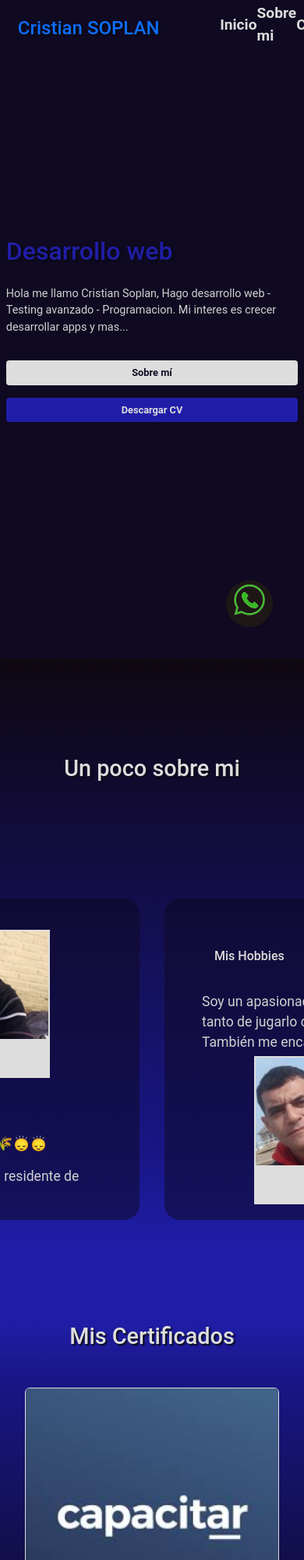
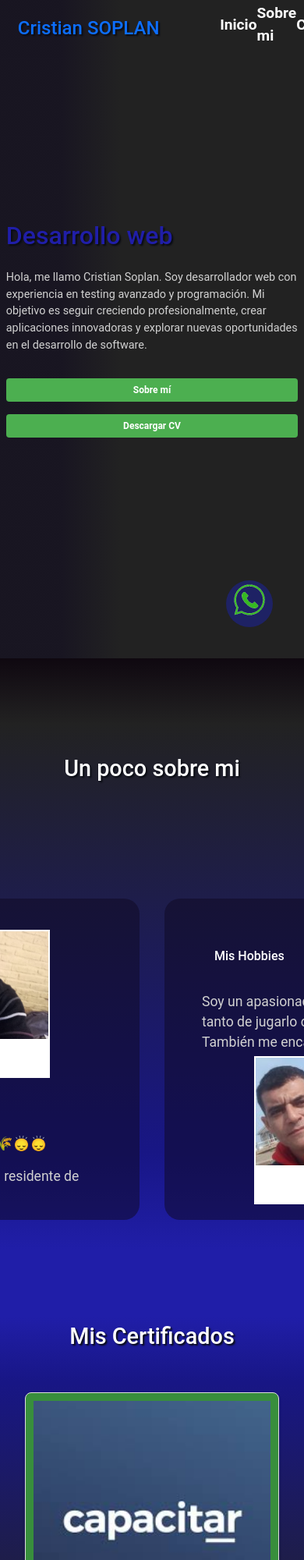
Before and after one commit to Olehidraulica-Ramirez/Portfolio.web, a plain HTML site: page index.html in a window 390 px wide. Shown: the top 2000 px of the page at 78% size. Drawn offline with nearby package versions, Linux system fonts and the light colour scheme.

Commit message:
actualizacio

```diff
--- a/index.html
+++ b/index.html
@@ -28,8 +28,8 @@
       height:60px;
       bottom:40px;
       right:40px;
-      background-color:#1d1717;
-      color:#FFF;
+      background-color:#1b24a186;
+      color:#22a722;
       border-radius:50px;
       text-align:center;
       font-size:30px;
@@ -69,10 +69,9 @@
         <div class="presentacion__contenedor_info">
           <h1 class="presentacion__titulo">Desarrollo web </h1>
           <p class="presentacion__parrafo">
-           Hola me llamo Cristian Soplan, Hago desarrollo web - Testing avanzado - Programacion.
-           Mi interes es crecer desarrollar apps y mas...
+            Hola, me llamo Cristian Soplan. Soy desarrollador web con experiencia en testing avanzado y programación. Mi objetivo es seguir creciendo profesionalmente, crear aplicaciones innovadoras y explorar nuevas oportunidades en el desarrollo de software.
+         </p>
 
-          </p>
           <div class="presentacion__contenedor_botones">
             <a href="#sobre-mi" class="boton" role="button">Sobre mí</a>
             <a
@@ -464,18 +463,20 @@ Mis Hobbies
     title="proyecto 9"
   />
   <div class="tarjeta__contenido">
-    <h3 class="tarjeta__titulo" id="titulo_proyecto_4">IA para Redes Sociales y Marketing </h3>
+    <h3 class="tarjeta__titulo" id="titulo_proyecto_4">Inteligencia artificial </h3>
     <span class="tarjeta__divisor"></span>
     <p
       class="tarjeta__parrafo scroll scroll_fino scroll_gris"
       aria-label="descripcion de proyecto personal"
       aria-describedby="titulo_proyecto_8"
     >
-    Inteligencia artificial para empresas inteligentes  </p>
-    <a href="./assets/certificados/ia empresas it.pdf" class="boton boton_oscuro" target="_blank">Ver Titulo</a>
+    Inteligencia artificial para empresas inteligentes - AIONIXS
+  </p>
+    <a href="./assets/certificados/chatgtp ia p.pdf" class="boton boton_oscuro" target="_blank">Ver Titulo</a>
   </div>
 
 </article>
+
 
         </div>
 
--- a/style.css
+++ b/style.css
@@ -622,5 +622,100 @@ body {
     .tarjeta__contenido {
       padding: 1rem;
     }
+  /* Variables */
+:root {
+  --color-principal: #4caf50;
+  --color-secundario: #388e3c;
+  --texto-primario: #ffffff;
+  --fondo-primario: #222222;
+  --color-hover: #66bb6a;
+  --fuente-principal: 'Arial', sans-serif;
+  --espaciado: 16px;
+  --transicion: 0.3s ease-in-out;
+}
+
+/* Estilos globales */
+body {
+  margin: 0;
+  font-family: var(--fuente-principal);
+  background-color: var(--fondo-primario);
+  color: var(--texto-primario);
+}
+
+/* Contenedor principal */
+.contenedor {
+  padding: var(--espaciado);
+  display: flex;
+  flex-direction: column;
+  align-items: center;
+}
+
+/* Botones */
+.boton {
+  background-color: var(--color-principal);
+  color: var(--texto-primario);
+  border: none;
+  padding: 10px 20px;
+  cursor: pointer;
+  border-radius: 4px;
+  transition: background-color var(--transicion);
+}
+
+.boton:hover {
+  background-color: var(--color-hover);
+}
+
+/* Tarjetas */
+.tarjeta {
+  background-color: var(--color-secundario);
+  padding: var(--espaciado);
+  margin: var(--espaciado) 0;
+  border-radius: 8px;
+  box-shadow: 0 2px 4px rgba(0, 0, 0, 0.1);
+  width: 100%;
+  max-width: 400px;
+}
+
+/* Media Queries para Responsiveness */
+@media (max-width: 768px) {
+  .contenedor {
+    padding: 8px;
+  }
+
+  .boton {
+    padding: 8px 16px;
+    font-size: 14px;
+  }
+
+  .tarjeta {
+    padding: 12px;
+    margin: 8px 0;
+    width: 90%;
+  }
+}
+
+@media (max-width: 480px) {
+  .contenedor {
+    padding: 4px;
+  }
+
+  .boton {
+    padding: 6px 12px;
+    font-size: 12px;
+  }
+
+  .tarjeta {
+    padding: 10px;
+    margin: 6px 0;
+    width: 100%;
+  }
+
+  body {
+    font-size: 14px;
+  }
+}
+
+
+
 
 }
```
Also changed, not shown: 2 other files.
